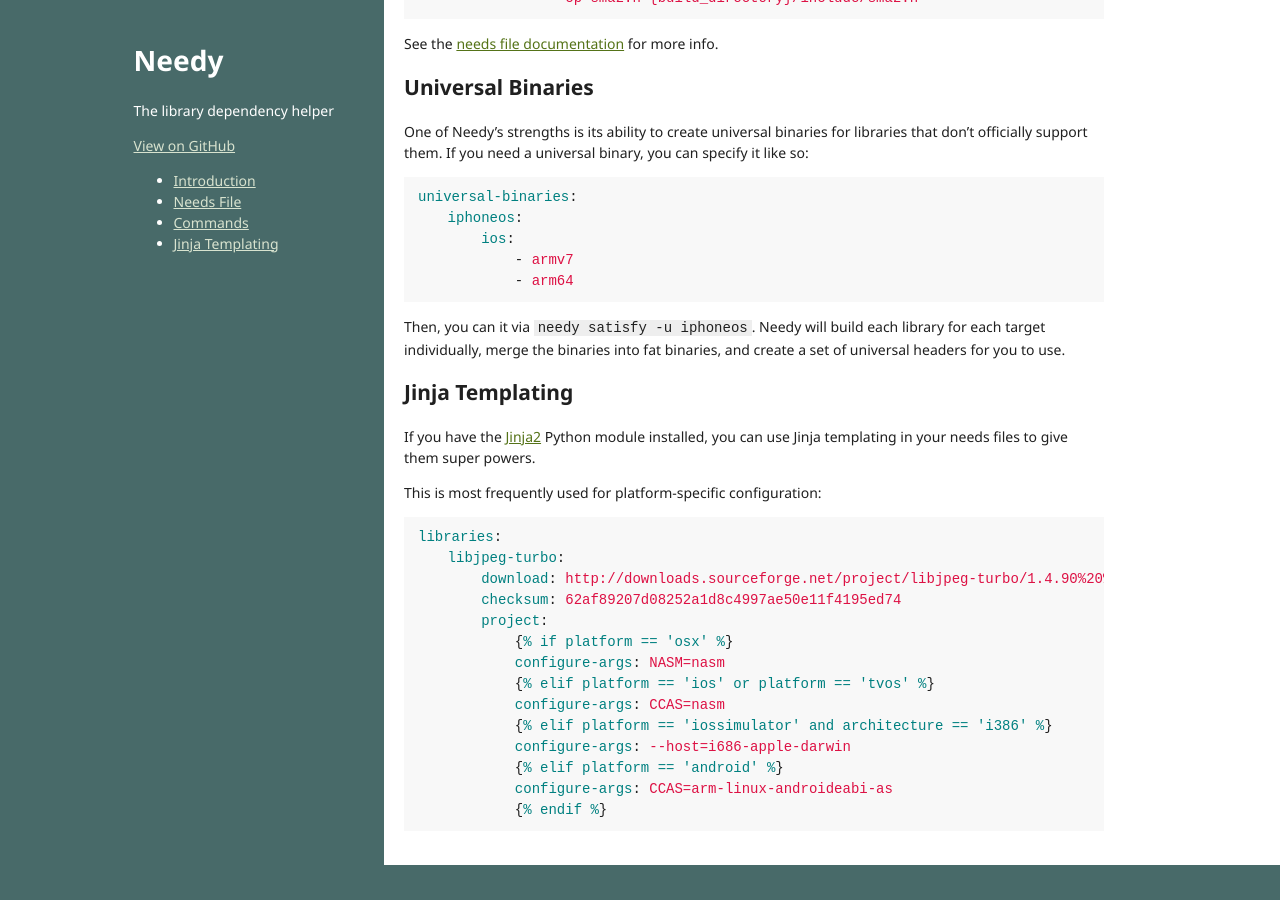
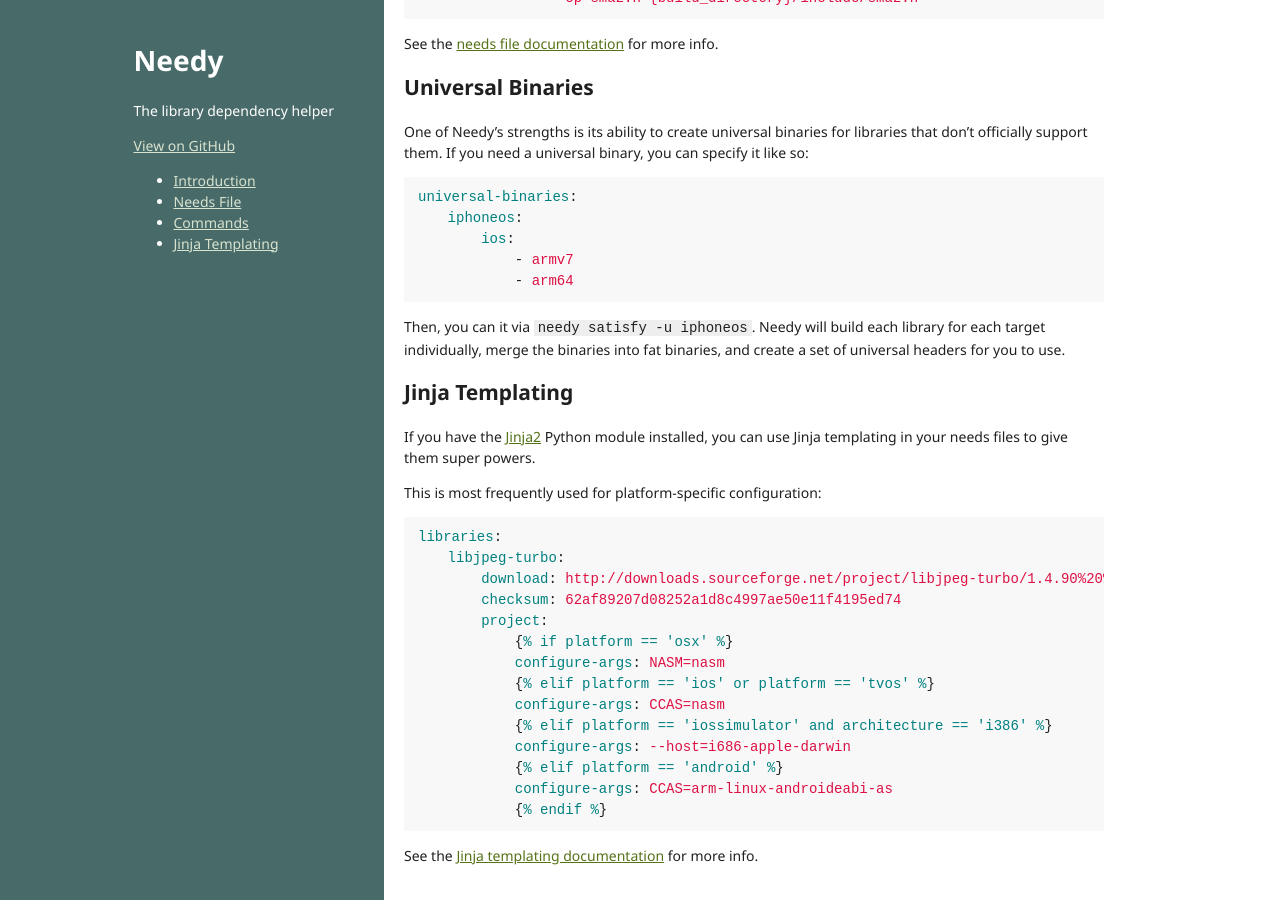
Before and after one commit to ccbrown/needy, a Jekyll site: the page built from index.md, in a window 1280 px wide and 900 px high, scrolled down 1656 px. Built offline with Jekyll 4.4.1, drawn with Linux system fonts in a browser that asks for light colours; before the commit the page ends 2521 px from its top, so only the background shows below that.

Commit message:
add missing link

````diff
--- a/index.md
+++ b/index.md
@@ -113,3 +113,5 @@
             {% endif %}
 ```
 {% endraw %}
+
+See the <a href="{{ 'jinja-templating' | prepend: site.github.url }}">Jinja templating documentation</a> for more info.
````
